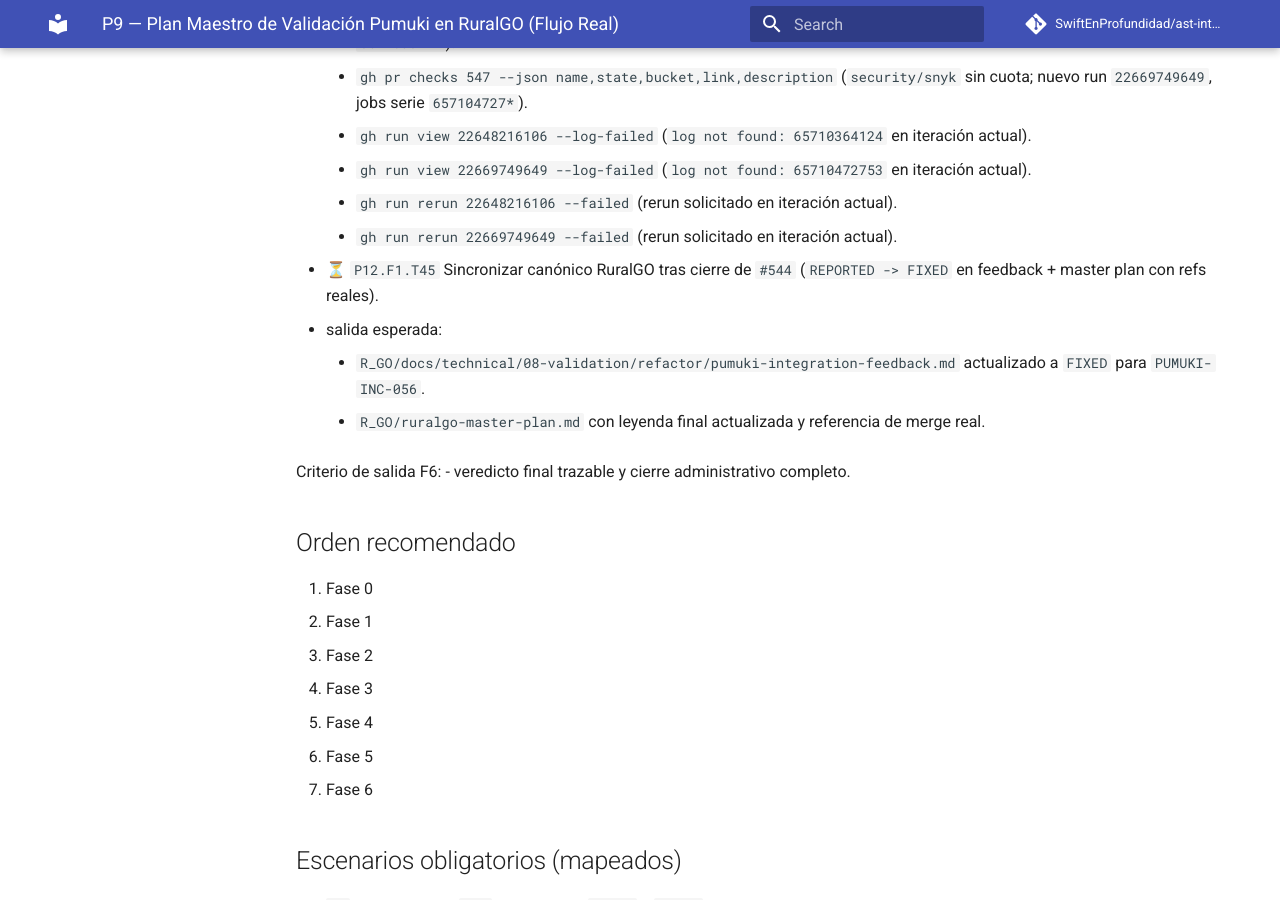
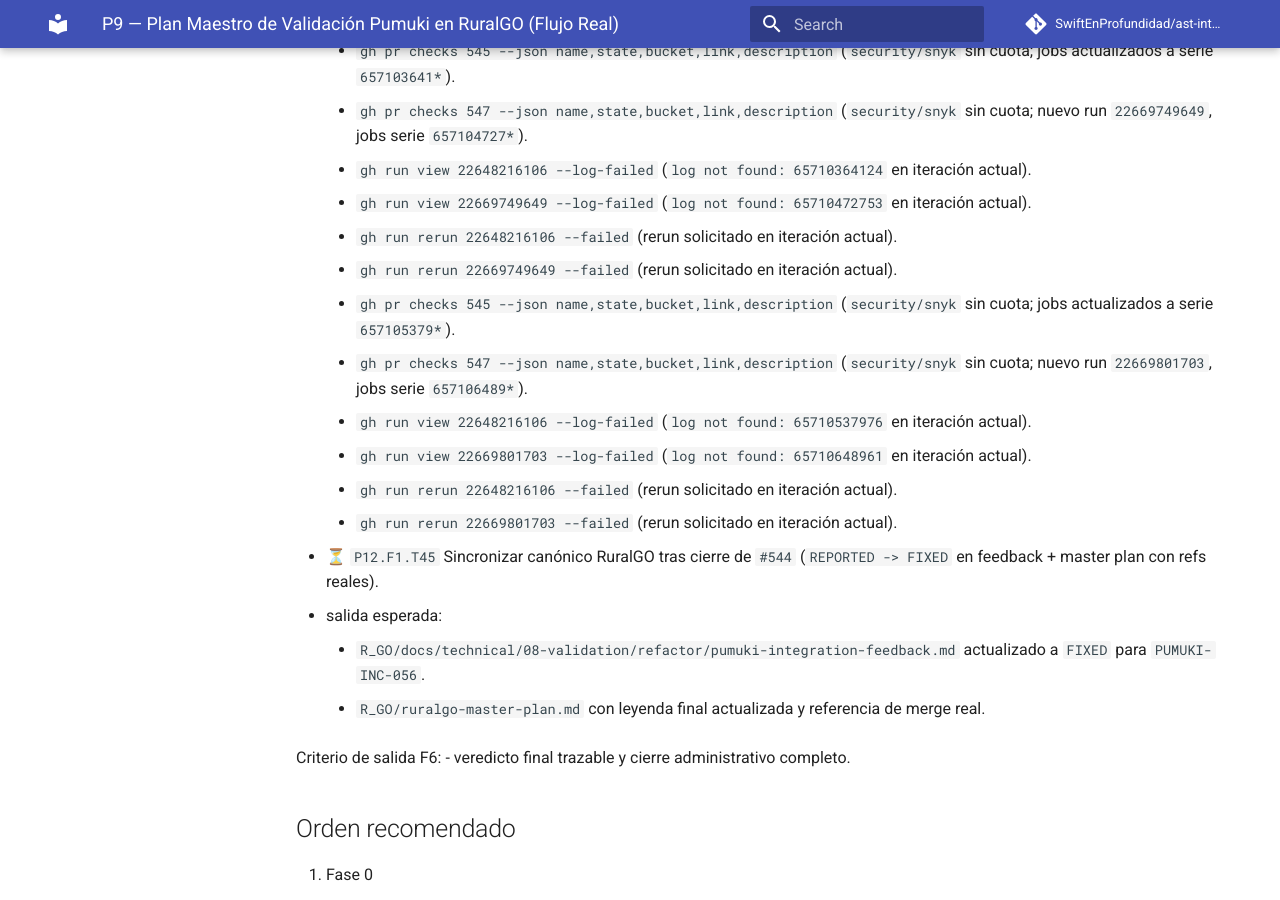
Before and after one commit to SwiftEnProfundidad/ast-intelligence-hooks, an MkDocs documentation site: the page built from docs/seguimiento-completo-validacion-ruralgo-03-03-2026.md, in a window 1280 px wide and 900 px high, scrolled down 57381 px. Built offline with MkDocs 1.6.1 and Material for MkDocs 9.7.7, drawn with Linux system fonts in a browser that asks for light colours; comment, search, counter and statistics services are not loaded; some of the changed text lies outside the part shown.

Commit message:
docs(validation): record latest t47 ci blocker pulse

```diff
--- a/docs/seguimiento-completo-validacion-ruralgo-03-03-2026.md
+++ b/docs/seguimiento-completo-validacion-ruralgo-03-03-2026.md
@@ -1405,6 +1405,7 @@ Criterio de salida F5:
       - `https://github.com/SwiftEnProfundidad/ast-intelligence-hooks/issues/546#issuecomment-3997293723`
       - `https://github.com/SwiftEnProfundidad/ast-intelligence-hooks/issues/546#issuecomment-3997300779`
       - `https://github.com/SwiftEnProfundidad/ast-intelligence-hooks/issues/546#issuecomment-3997308456`
+      - `https://github.com/SwiftEnProfundidad/ast-intelligence-hooks/issues/546#issuecomment-3997316576`
     - evidencia de bloqueo vigente:
       - `gh run view 22648407847` (`billing lock` en GitHub Actions).
       - `gh run view 22648597740` (`billing lock` persistente tras rerun/retrigger).
@@ -1606,6 +1607,12 @@ Criterio de salida F5:
       - `gh run view 22669749649 --log-failed` (`log not found: 65710472753` en iteración actual).
       - `gh run rerun 22648216106 --failed` (rerun solicitado en iteración actual).
       - `gh run rerun 22669749649 --failed` (rerun solicitado en iteración actual).
+      - `gh pr checks 545 --json name,state,bucket,link,description` (`security/snyk` sin cuota; jobs actualizados a serie `657105379*`).
+      - `gh pr checks 547 --json name,state,bucket,link,description` (`security/snyk` sin cuota; nuevo run `22669801703`, jobs serie `657106489*`).
+      - `gh run view 22648216106 --log-failed` (`log not found: 65710537976` en iteración actual).
+      - `gh run view 22669801703 --log-failed` (`log not found: 65710648961` en iteración actual).
+      - `gh run rerun 22648216106 --failed` (rerun solicitado en iteración actual).
+      - `gh run rerun 22669801703 --failed` (rerun solicitado en iteración actual).
 
 - ⏳ `P12.F1.T45` Sincronizar canónico RuralGO tras cierre de `#544` (`REPORTED -> FIXED` en feedback + master plan con refs reales).
   - salida esperada:
```
